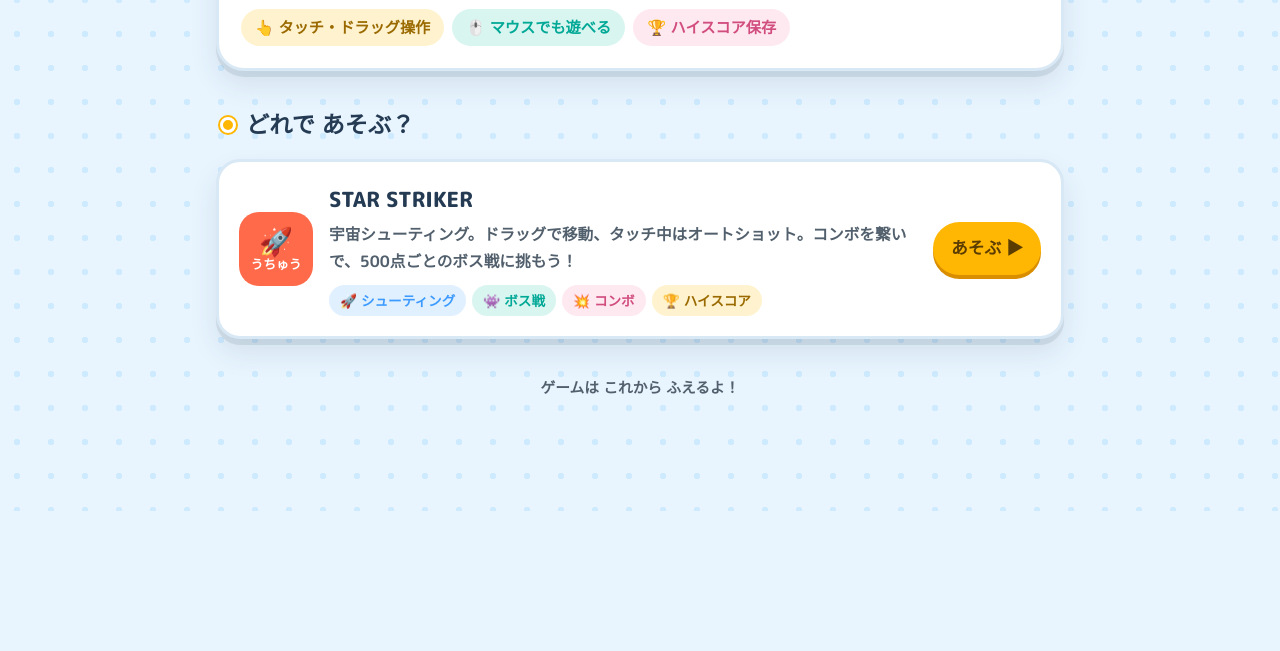
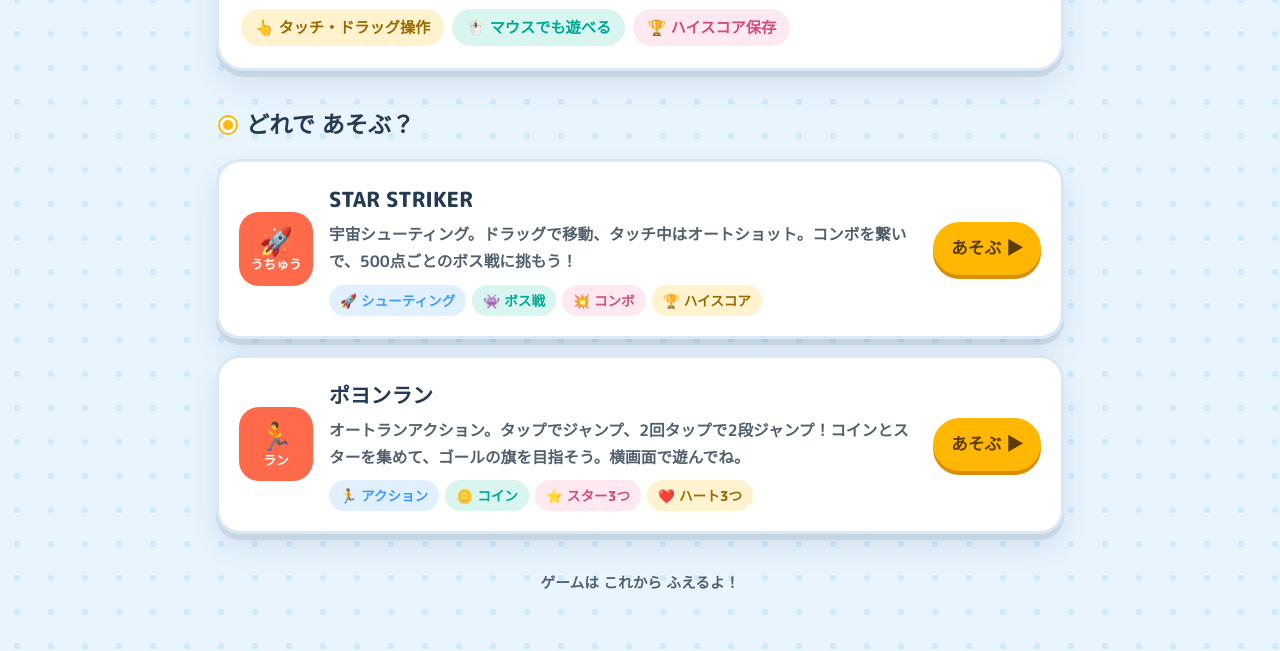
Before and after one commit to Latte0088/weekly-kids-quiz, a website: page games/index.html in a window 1280 px wide. Shown: the part 289-940 px from the top of the page. Before the commit the page ends 800 px from the top, so only its background shows below. Drawn offline with Linux system fonts and the light colour scheme.

Commit message:
ゲーム2つ目「ポヨンラン」（オートラン横スクロール）を追加、九九チャレンジを2ゲーム対応に

```diff
--- a/games/index.html
+++ b/games/index.html
@@ -44,6 +44,20 @@
             </span>
             <span class="go">あそぶ ▶</span>
           </a>
+          <a class="quiz-card" href="runner/">
+            <span class="num"><span class="n">🏃</span><span class="u">ラン</span></span>
+            <span class="body">
+              <h3>ポヨンラン</h3>
+              <p>オートランアクション。タップでジャンプ、2回タップで2段ジャンプ！コインとスターを集めて、ゴールの旗を目指そう。横画面で遊んでね。</p>
+              <span class="themes">
+                <span class="theme-chip">🏃 アクション</span>
+                <span class="theme-chip t2">🪙 コイン</span>
+                <span class="theme-chip t4">⭐ スター3つ</span>
+                <span class="theme-chip t5">❤️ ハート3つ</span>
+              </span>
+            </span>
+            <span class="go">あそぶ ▶</span>
+          </a>
         </div>
 
         <footer>ゲームは これから ふえるよ！</footer>
```
